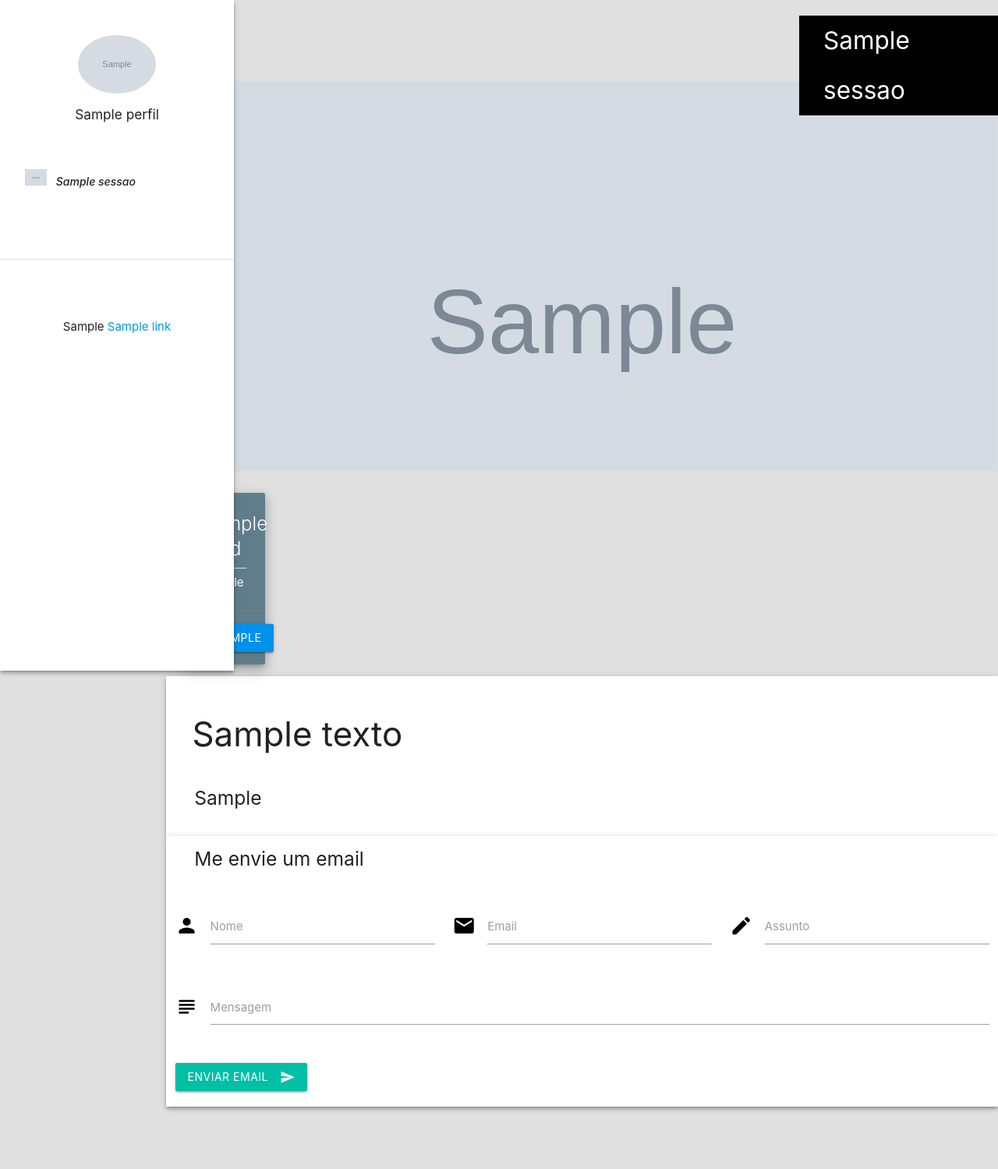
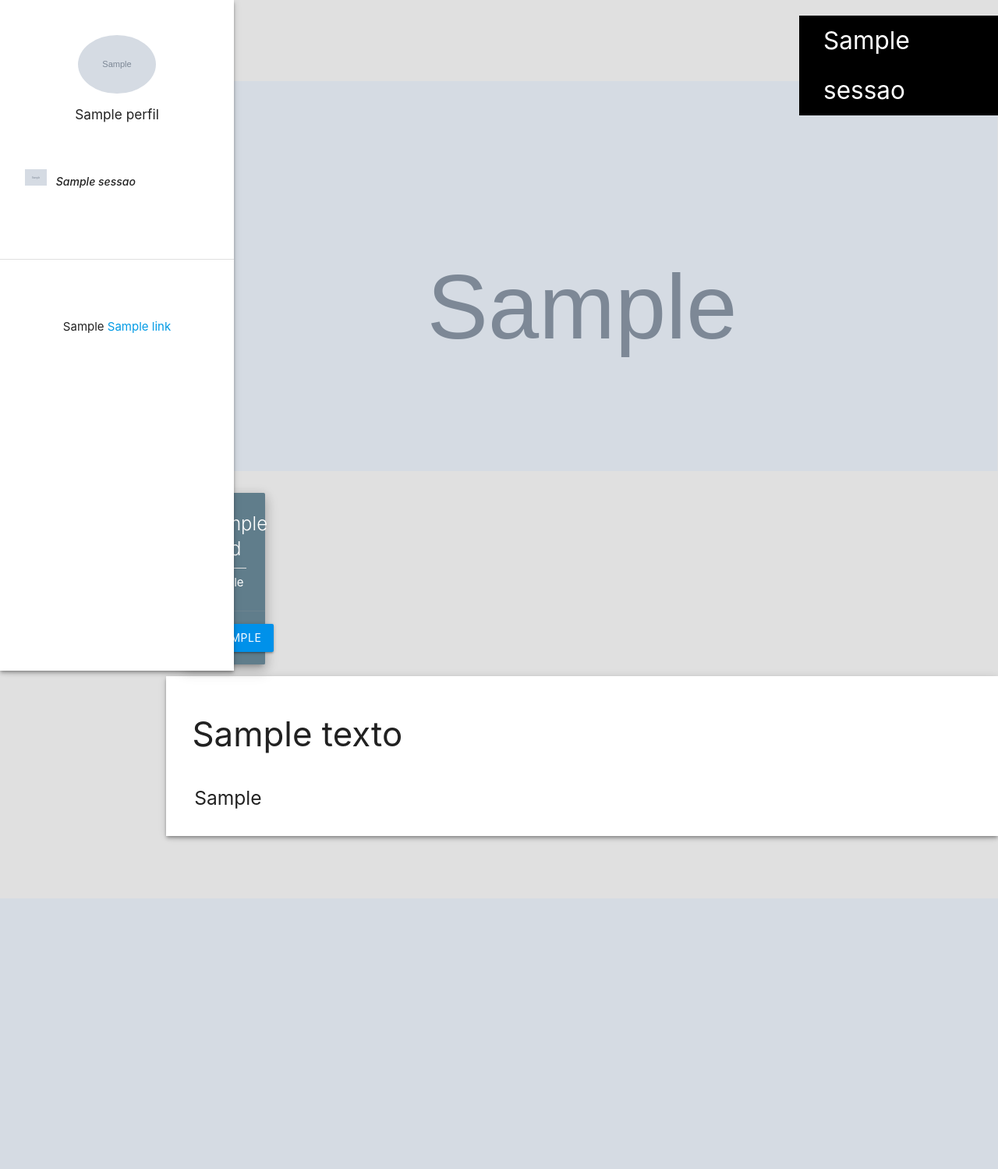
Before and after one commit to fjrleao/portfolio, a Django app: page / in a window 1280 px wide. Shown: the whole page at 78% size. After the commit the page ends 1078 px from the top, so only its background shows below. Run offline with Django 3.2, Linux system fonts and the light colour scheme; tables that the repository leaves empty hold one stand-in row (values such as "Sample post"); grey boxes marked "Sample" are stand-in pictures.

Commit message:
Remoçao do modulo de envio de emails para contato

```diff
--- a/portfolio/models.py
+++ b/portfolio/models.py
@@ -5,7 +5,6 @@ class Sessao(models.Model):
     titulo = models.CharField(max_length=25, null=False, unique=True)
     icone_menu = models.CharField(max_length=512)
     imagem_parallax = models.CharField(max_length=512)
-    form_contato = models.BooleanField()
     slug = models.SlugField()
 
     def __str__(self):
--- a/portfolio/templates/index.html
+++ b/portfolio/templates/index.html
@@ -130,45 +130,6 @@
                             </div>
                         {% endif %}
                     {% endfor %}
-                    {% if sessao.form_contato %}
-                        <div class="col xl12 l12 m12 s12 white z-depth-2">
-                            <h5>Me envie um email</h5>
-                            <form method="POST" action="/email">
-                                {% csrf_token %}
-                                <div class="row form-contato">
-                                    <div class="input-field black-text col s12 m12 l4 xl4">
-                                        <i class="material-icons prefix">person</i>
-                                        <input name="nome" type="text" class="validate">
-                                        <label for="nome">Nome</label>
-                                    </div>
-                                    <div class="input-field black-text col s12 m12 l4 xl4">
-                                        <i class="material-icons prefix">email</i>
-                                        <input name="email" type="text" class="validate">
-                                        <label for="email">Email</label>
-                                    </div>
-                                    <div class="input-field black-text col s12 m12 l4 xl4">
-                                        <i class="material-icons prefix">mode_edit</i>
-                                        <input name="assunto" type="text" class="validate">
-                                        <label for="assunto">Assunto</label>
-                                    </div>
-                                </div>
-                                <div class="row">
-                                    <div class="input-field black-text col s12 m12 l12 xl12">
-                                        <i class="material-icons prefix">subject</i>
-                                        <textarea name="texto" class="materialize-textarea"></textarea>
-                                        <label for="textarea">Mensagem</label>
-                                    </div>
-                                </div>
-                                <div class="row">
-                                    <div class="col s12 m12 l12 xl12">
-                                        <button class="btn teal accent-4 waves-effect waves-light" type="submit">Enviar email
-                                            <i class="material-icons right">send</i>
-                                        </button>
-                                    </div>
-                                </div>
-                            </form>
-                        </div>
-                    {% endif %}
                 </div>
             {% endfor %}
         </div>
--- a/portfolio/views.py
+++ b/portfolio/views.py
@@ -1,6 +1,5 @@
 from django.shortcuts import render, redirect
 from .models import Sessao, Texto, Card, Modal, Perfil, Link
-from django.views.decorators.csrf import csrf_protect
 
 def index(request):
     template = 'index.html'
@@ -19,12 +18,3 @@ def index(request):
         "links" : links
     }
     return render(request, template, context)
-
-@csrf_protect
-def email(request):
-    if request.POST:
-        print("nome\n " + request.POST.get('nome'))
-        print("email:\n " + request.POST.get('email'))
-        print("assunto:\n " + request.POST.get('assunto'))
-        print("texto:\n " + request.POST.get('texto'))
-        return redirect(index)
--- a/projeto_django/urls.py
+++ b/projeto_django/urls.py
@@ -20,5 +20,4 @@ from portfolio import views
 urlpatterns = [
     path('admin/', admin.site.urls),
     path('', views.index),
-    path('email', views.email)
 ]
```
